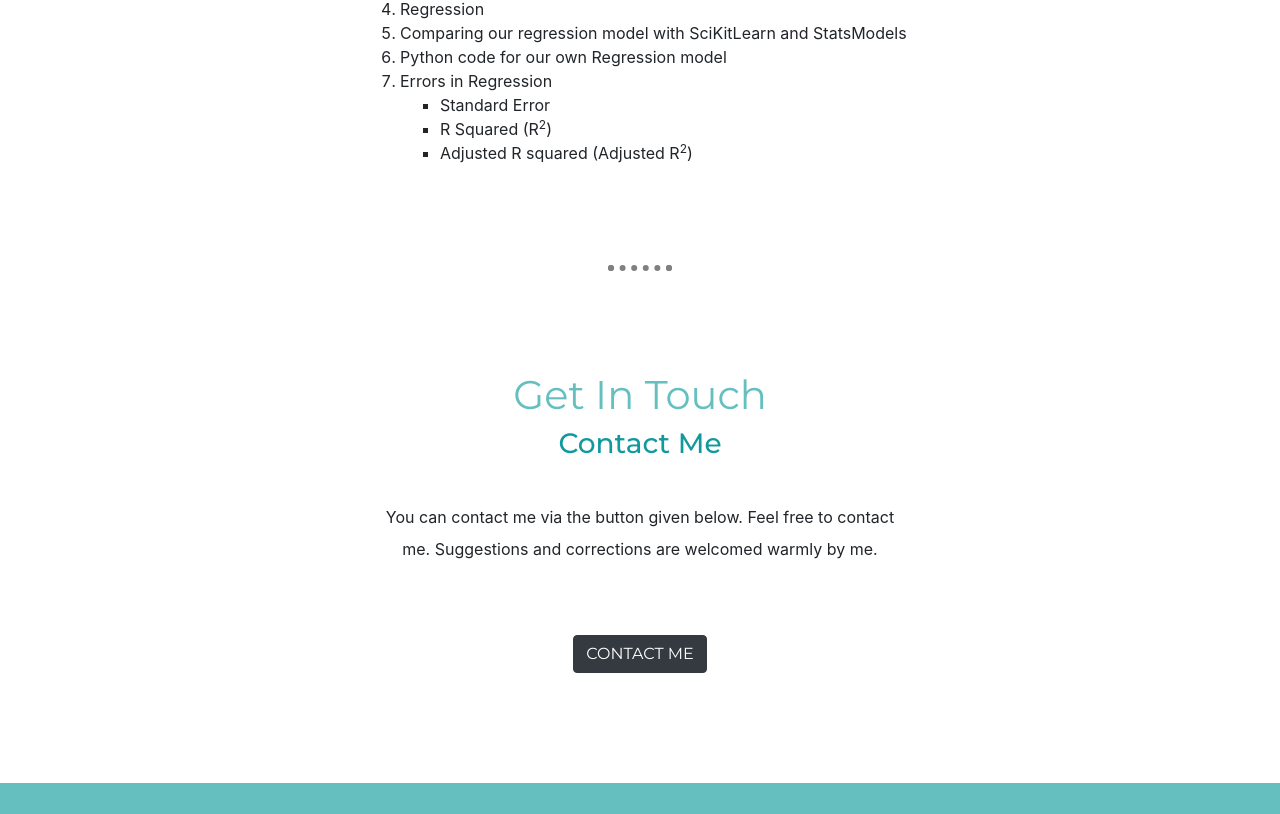
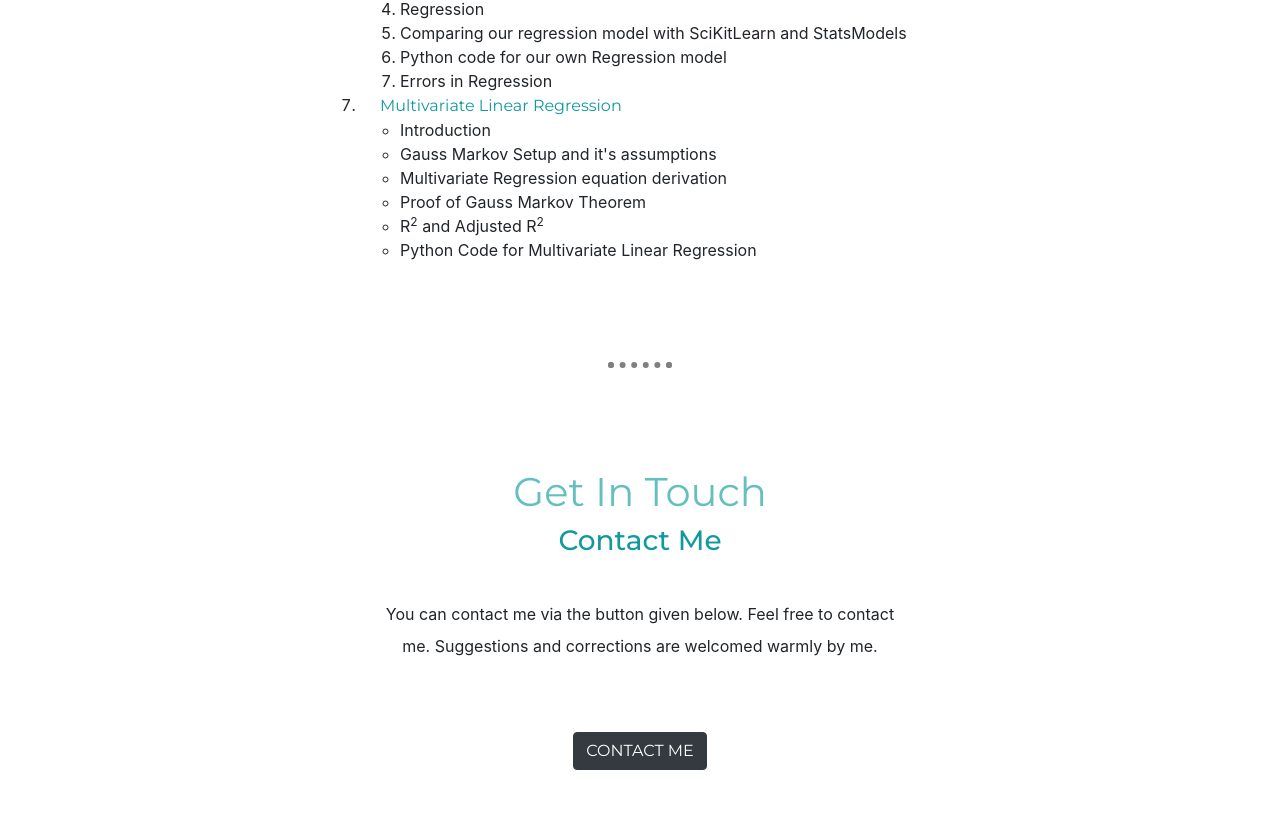
Before and after one commit to aayush1036/statistics, a plain HTML site: page index.html in a window 1280 px wide. Shown: the part 2433-3247 px from the top of the page. Drawn offline with nearby package versions, Linux system fonts and the light colour scheme.

Commit message:
Update index.html

```diff
--- a/index.html
+++ b/index.html
@@ -42,7 +42,7 @@
 
     </div>
     <div class="middle-container">
-        <div class="skills" id="Introduction">
+        <div class="skills" id="Introduction to bivariate data">
             <h2>Introduction to Statistics</h2>
             <div class="skill-row">
                 <p class="web-description">
@@ -155,12 +155,16 @@
                         <li>Comparing our regression model with SciKitLearn and StatsModels</li>
                         <li>Python code for our own Regression model</li>
                         <li>Errors in Regression</li>
-                        <ul>
-                            <li> Standard Error</li>
-                            <li> R Squared (R<sup>2</sup>)</li>
-                            <li> Adjusted R squared (Adjusted R<sup>2</sup>)</li>
-                        </ul>
                     </ol>
+                    <li><a class = "footer-link" href="https://aayush1036.github.io/multivariate-linear-regression/"> Multivariate Linear Regression</a></li>
+                    <ul>
+                        <li>Introduction</li>
+                        <li>Gauss Markov Setup and it's assumptions</li>
+                        <li>Multivariate Regression equation derivation</li>
+                        <li>Proof of Gauss Markov Theorem</li>
+                        <li>R<sup>2</sup> and Adjusted R<sup>2</sup></li>
+                        <li>Python Code for Multivariate Linear Regression</li>
+                    </ul>
                 </ol>
     </div>
     </div>
```
